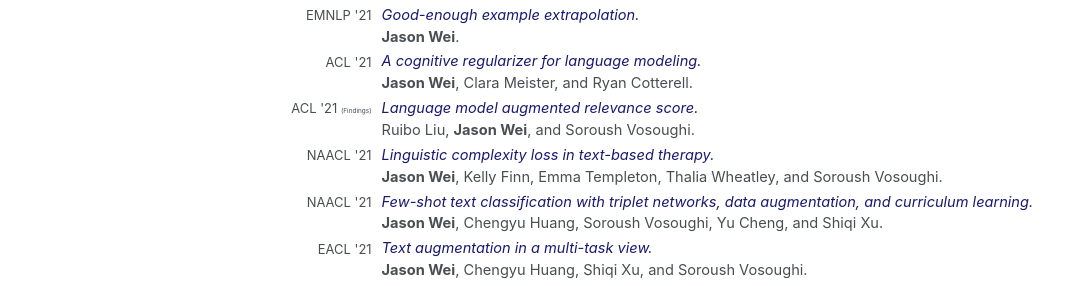
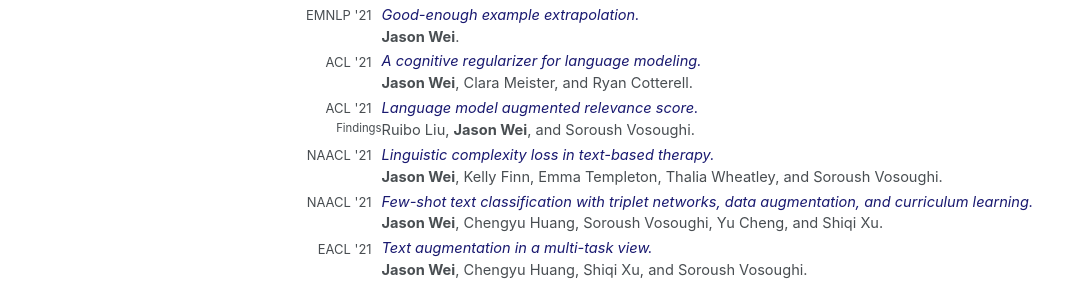
Before and after one commit to jasonwei20/jasonwei20.github.io, a Jekyll site: the page built from _pages/sandbox.md, in a window 1280 px wide. Shown: the part 359-645 px from the top of the page, without its empty margins (0-1077 px from the left). Built offline with Jekyll 4.4.1, drawn with Linux system fonts in a browser that asks for light colours.

Commit message:
Update sandbox.md

```diff
--- a/_pages/sandbox.md
+++ b/_pages/sandbox.md
@@ -75,11 +75,11 @@ I am an <a href="https://research.google/careers/ai-residency/" style="color:#19
   </tr>
 
   <tr>
-    <td style="width:100px; text-align:right; padding-right:10px; font-size:0.8em">ACL '21 <span style="font-size:0.5em;">(Findings)</span></td>
+    <td style="width:100px; text-align:right; padding-right:10px; font-size:0.8em">ACL '21</td>
     <td><a href="https://aclanthology.org/2021.acl-long.521/" style="color:#191970" target="_blank"><i>Language model augmented relevance score.</i></a></td>
   </tr>
   <tr>
-    <td></td>
+    <td style="vertical-align:top; text-align:right; font-size:0.7em">Findings</td>
     <td style="padding-bottom:3px">Ruibo Liu, <b>Jason Wei</b>, and Soroush Vosoughi.</td>
   </tr>
 
```
